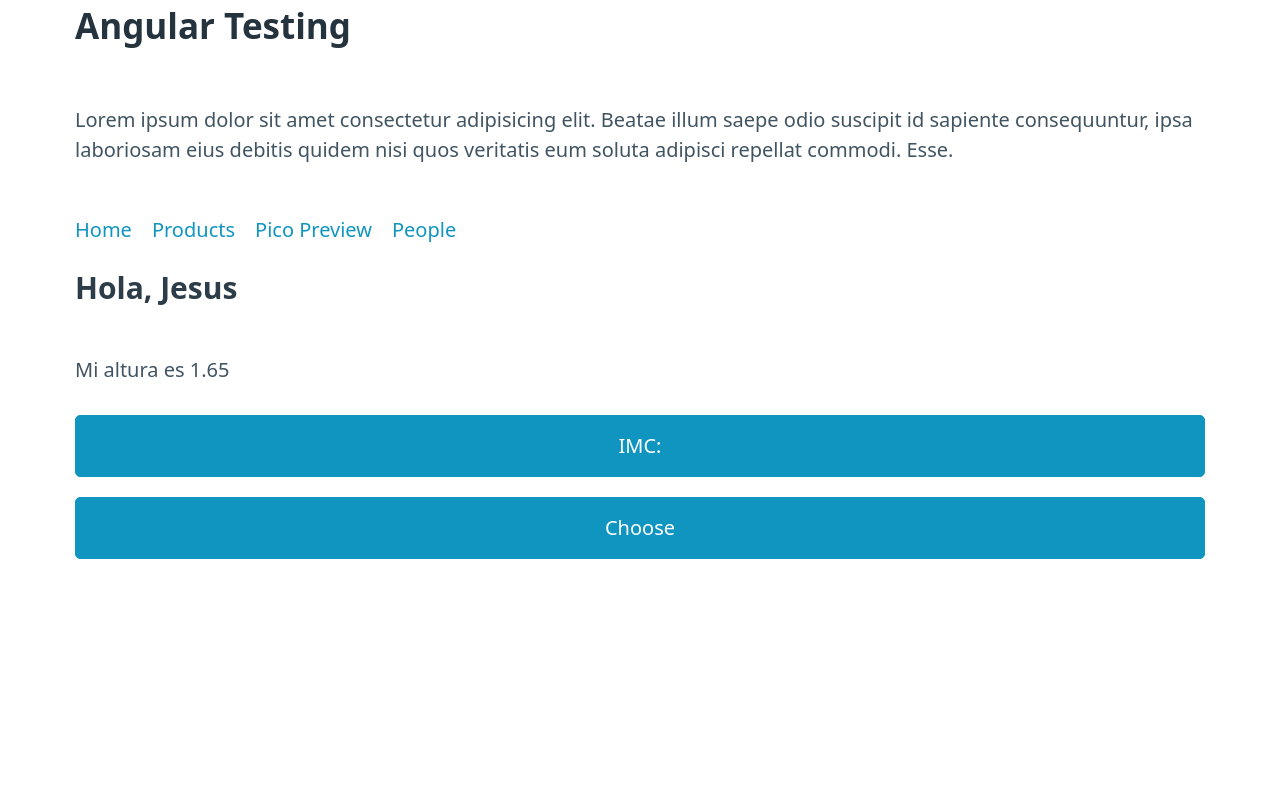
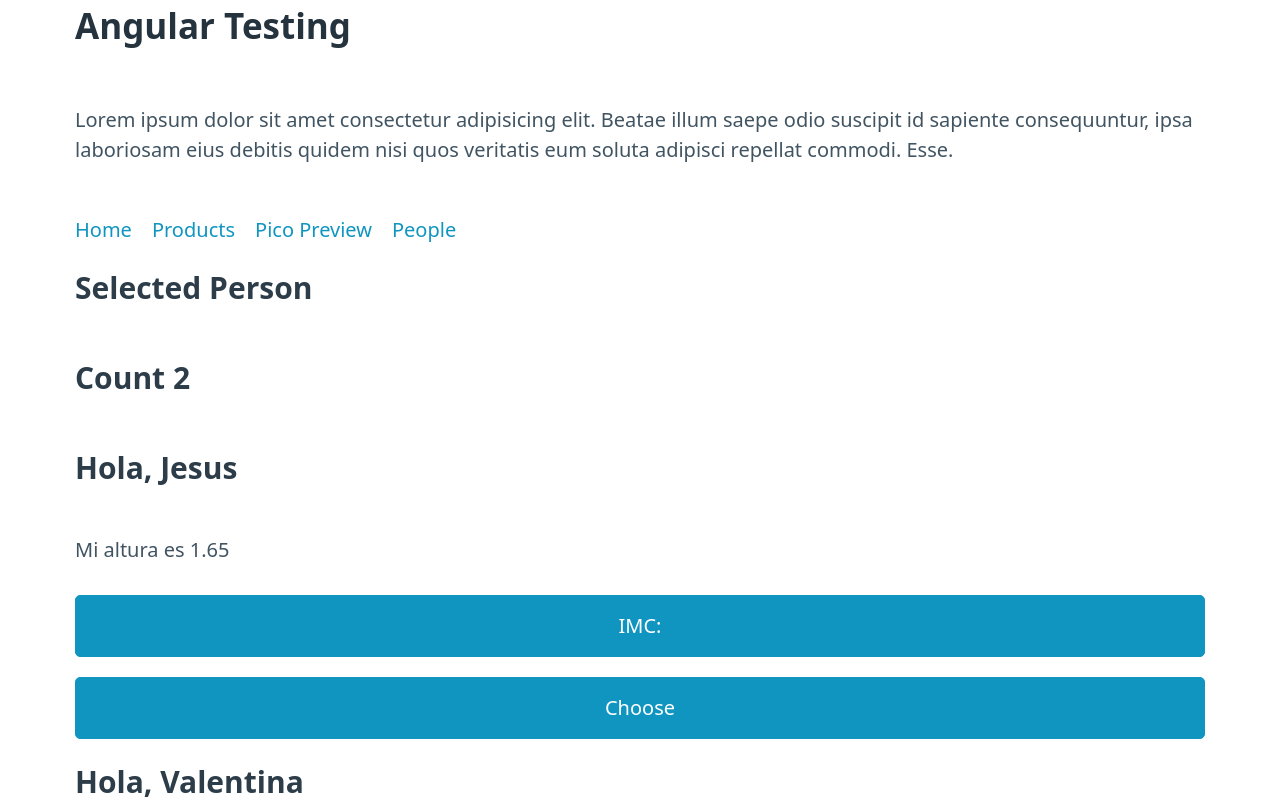
Before and after one commit to Jesus-Rojas/app-testing, an Angular app: page /people in a window 1280 px wide. Shown: the top 800 px of the page. Built offline with nearby package versions, Linux system fonts and the light colour scheme.

Commit message:
feat: add tests to component PeopleComponent :test_tube:

```diff
--- a/src/app/components/people/people.component.html
+++ b/src/app/components/people/people.component.html
@@ -1,3 +1,15 @@
 <section class="container">
-  <app-person [person]="person"></app-person>
+  <h3>Selected Person</h3>
+  <div *ngIf="selectedPerson" class="selectedPerson">
+    <ul>
+      <li>Name: {{ selectedPerson.name }}</li>
+      <li>Age: {{ selectedPerson.age }}</li>
+    </ul>
+  </div>
+  <h3>Count {{ people.length }}</h3>
+  <app-person
+    [person]="person"
+    *ngFor="let person of people"
+    (onSelected)="choose($event)"
+  ></app-person>
 </section>
--- a/src/app/components/people/people.component.ts
+++ b/src/app/components/people/people.component.ts
@@ -7,5 +7,13 @@
   styleUrls: ['./people.component.scss']
 })
 export class PeopleComponent {
-  person = new Person('Jesus', 'Rojas', 23, 65, 1.65);
+  people = [
+    new Person('Jesus', 'Rojas', 23, 65, 1.65),
+    new Person('Valentina', 'Molina', 23, 65, 1.65),
+  ];
+  selectedPerson: Person | null = null;
+
+  choose(person: Person) {
+    this.selectedPerson = person;
+  }
 }
```
Also changed, not shown: 2 other files (tests, documents, lock files or other folders).
